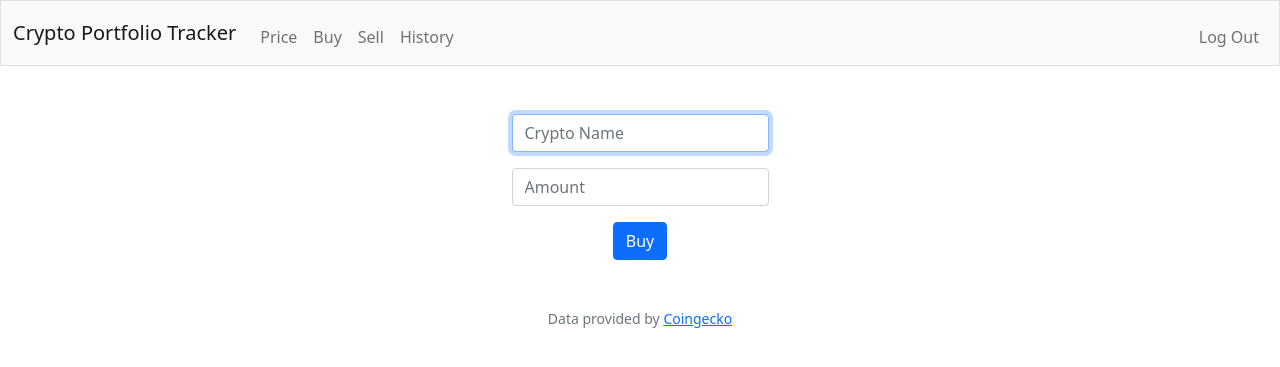
After one commit to michaelshimeles/Crypto-Portfolio-Tracker, a Flask app: page /buy in a window 1280 px wide. The commit adds this page. Shown: the top 367 px of the page. Run offline with Flask 2, Linux system fonts and the light colour scheme; a user stored in the database is signed in; some libraries are stand-ins or nearby versions.

Commit message:
Created a database where crypto portfolio & transactions are tracked. Buying is semi working, having some issues with timestamp and total amount paid/sold, I also forgot BUY/SELL

```diff
--- a/app.py
+++ b/app.py
@@ -1,4 +1,5 @@
 from cProfile import run
+from crypt import crypt
 import os
 
 from cs50 import SQL
@@ -8,6 +9,7 @@ from tempfile import mkdtemp
 from werkzeug.security import check_password_hash, generate_password_hash
 
 from helpers import apology, login_required, usd
+from pycoingecko import CoinGeckoAPI
 
 # Configure application
 app = Flask(__name__)
@@ -26,6 +28,10 @@ Session(app)
 # Configure CS50 Library to use SQLite database
 db = SQL("sqlite:///crypto.db")
 
+# Configure CoinGeckoAPI
+cg = CoinGeckoAPI()
+
+
 @app.after_request
 def after_request(response):
     response.headers["Cache-Control"] = "no-cache, no-store, must-revalidate"
@@ -33,10 +39,57 @@ def after_request(response):
     response.headers["Pragma"] = "no-cache"
     return response
 
+
 @app.route("/")
 @login_required
 def index():
     return render_template("index.html")
+
+
+@app.route("/price", methods=["GET", "POST"])
+@login_required
+def price():
+    if request.method == "POST":
+        crypto = request.form.get("crypto").lower()
+
+        # Check if crypto is valid
+        # coinlist = cg.get_coins_list().lower() <- come back to this
+
+        coin_price = cg.get_price(crypto, vs_currencies='usd')
+        final_price = coin_price[crypto]["usd"]
+
+        return render_template("price.html", final_price=final_price)
+
+    else:
+        return render_template("price.html")
+
+
+@app.route("/buy", methods=["GET", "POST"])
+@login_required
+def buy():
+    if request.method == "POST":
+
+        crypto = request.form.get("crypto").lower()
+        amount = request.form.get("amount")
+
+        coin_price = cg.get_price(crypto, vs_currencies='usd')
+        final_price = coin_price[crypto]["usd"]
+
+        if not request.form.get("crypto"):
+            return apology("You must provide a crypto", 400)
+
+        if not request.form.get("amount"):
+            return apology("You must provide an amount", 400)
+
+        # Add transaction to database
+        db.execute("INSERT INTO crypto_txs (user_id, tx_type, crypto, num_of_coins, price_per_coin, total_amount_tx) VALUES (?, ?, ?, ?, ?, ?)", session["user_id"], "buy", crypto, amount, final_price, int(final_price) * amount)
+
+        return redirect("/")
+
+        # currently timestamp is not working and total amount is not working
+
+    else:
+        return render_template("buy.html")
 
 @app.route("/login", methods=["GET", "POST"])
 def login():
@@ -52,7 +105,8 @@ def login():
             return apology("must provide password", 400)
 
         # Query database for username
-        userInfo = db.execute("SELECT * FROM users WHERE username = ?", request.form.get("username"))
+        userInfo = db.execute(
+            "SELECT * FROM users WHERE username = ?", request.form.get("username"))
 
         # Ensure username exists and password is correct
         if len(userInfo) != 1 or not check_password_hash(userInfo[0]["hash"], request.form.get("password")):
@@ -66,6 +120,7 @@ def login():
 
     else:
         return render_template("login.html")
+
 
 @app.route("/logout")
 @login_required
@@ -97,14 +152,16 @@ def register():
             return apology("Password does not match", 400)
 
         # Query database for username
-        checkUsername = db.execute("SELECT * FROM users WHERE username = ?", request.form.get("username"))
+        checkUsername = db.execute(
+            "SELECT * FROM users WHERE username = ?", request.form.get("username"))
 
         # Ensure username is not already taken
         if len(checkUsername) != 0:
             return apology("Username already exists", 400)
 
         # Store username and password in database
-        userInfo = db.execute("INSERT INTO users (username, firstname, lastname, hash) VALUES(?, ?, ?, ?)", request.form.get("username"), request.form.get("firstname"), request.form.get("lastname"), generate_password_hash(request.form.get("password")))
+        userInfo = db.execute("INSERT INTO users (username, firstname, lastname, hash) VALUES(?, ?, ?, ?)", request.form.get(
+            "username"), request.form.get("firstname"), request.form.get("lastname"), generate_password_hash(request.form.get("password")))
 
         # Redirect user to home page
         return redirect("/")
--- /dev/null
+++ b/templates/buy.html
@@ -0,0 +1,19 @@
+{% extends "layout.html" %}
+
+{% block title %}
+Buy
+{% endblock %}
+
+{% block main %}
+<form action="/buy" method="post">
+    <div class="mb-3">
+        <input autocomplete="off" autofocus class="form-control mx-auto w-auto" id="crypto" name="crypto"
+            placeholder="Crypto Name" type="text">
+    </div>
+    <div class="mb-3">
+        <input class="form-control mx-auto w-auto" id="amount" name="amount" placeholder="Amount" type="number">
+    </div>
+
+    <button class="btn btn-primary" type="submit">Buy</button>
+</form>
+{% endblock %}
--- a/templates/layout.html
+++ b/templates/layout.html
@@ -31,7 +31,7 @@
                 <div class="collapse navbar-collapse" id="navbar">
                     {% if session["user_id"] %}
                         <ul class="navbar-nav me-auto mt-2">
-                            <li class="nav-item"><a class="nav-link" href="/quote">Price</a></li>
+                            <li class="nav-item"><a class="nav-link" href="/price">Price</a></li>
                             <li class="nav-item"><a class="nav-link" href="/buy">Buy</a></li>
                             <li class="nav-item"><a class="nav-link" href="/sell">Sell</a></li>
                             <li class="nav-item"><a class="nav-link" href="/history">History</a></li>
```
Also changed, not shown: templates/price.html (added, +19 -0 lines), crypto.db (added), templates/history.html (added), templates/pricedata.html (added).
